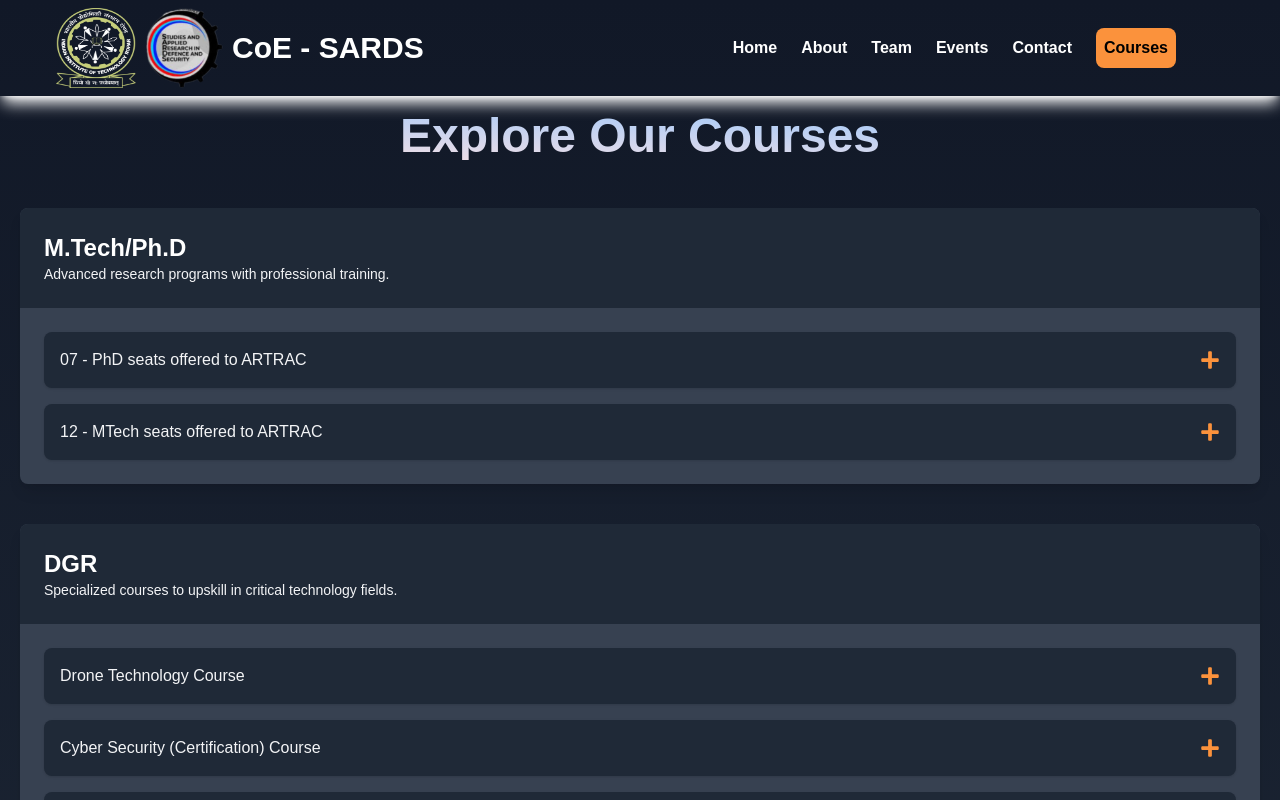
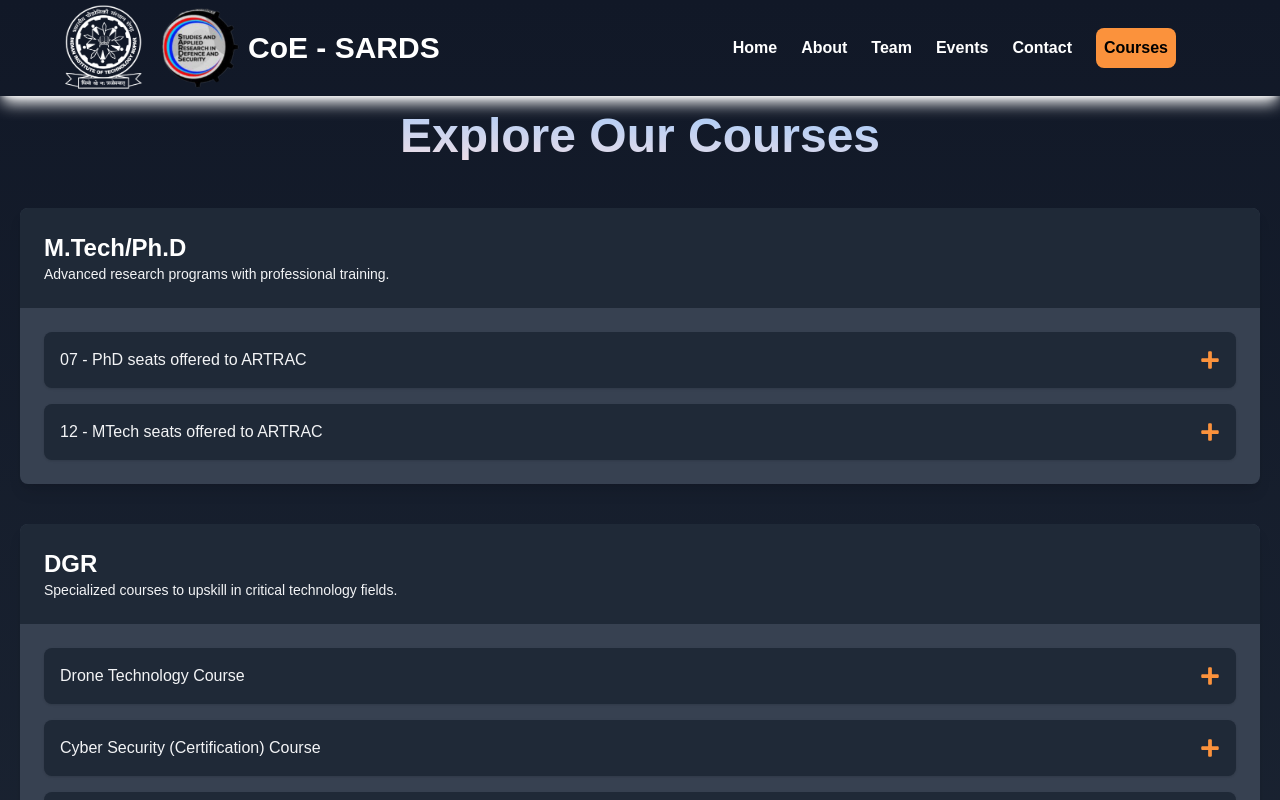
Before and after one commit to akshitsingh23/CoE-SARDS, a React (Create React App) app: page /coe-sards/courses in a window 1280 px wide. Shown: the top 800 px of the page. Built offline with nearby package versions, Linux system fonts and the light colour scheme.

Commit message:
Mou and Navbar

```diff
--- a/src/components/Mou/Mou.jsx
+++ b/src/components/Mou/Mou.jsx
@@ -76,7 +76,7 @@ export function Mou() {
     return (
         <div className="h-full w-full overflow-y-hidden bg-black lh:p-24 py-10">
             <div className='h-full w-full flex flex-col items-center justify-center p-10'>
-                <h1 className="text-white text-4xl text-center">IIT Ropar has MoUs in place with the following commands/Govt agencies</h1>
+                <h1 className="text-white text-4xl text-center">MoUs in place with the following commands/Govt agencies</h1>
             </div>
             <div className='lg:p-2 p-1'>
                 <Marquee speed={120} className="w-full overflow-y-hidden bg-black">
--- a/src/components/Navbar/Navbar.jsx
+++ b/src/components/Navbar/Navbar.jsx
@@ -2,6 +2,7 @@ import React, { useState } from 'react';
 import { Link } from 'react-router-dom';
 import logo from './logo1.png'; // Update with the correct path to your logo
 import iitlogo from './logo.png';
+import iithead from './iit-head.png'; // Update with the correct path to
 import './navbar.css'
 function Navbar() {
     const [scrolled, setScrolled] = useState(false);
@@ -32,7 +33,7 @@ function Navbar() {
                 <div className="flex justify-between h-16 items-center">
                     <div className='flex flex-row'>
                         <Link to="https://iitrpr.ac.in" target='_blank' className="mr-2" onClick={scrollToTop}>
-                            <img id="logo" src={iitlogo} alt="Logo" className={`h-20 w-20 ${scrolled ? "" : "invert"}`} />
+                            <img id="logo" src={iithead} alt="Logo" className={` h-24 w-24 ${scrolled ? "invert" : ""}`} />
                         </Link>
                         <Link to="/" className="flex items-center" onClick={scrollToTop}>
                             <img src={logo} alt="Logo" className="h-20 w-20 mr-2" />
```
